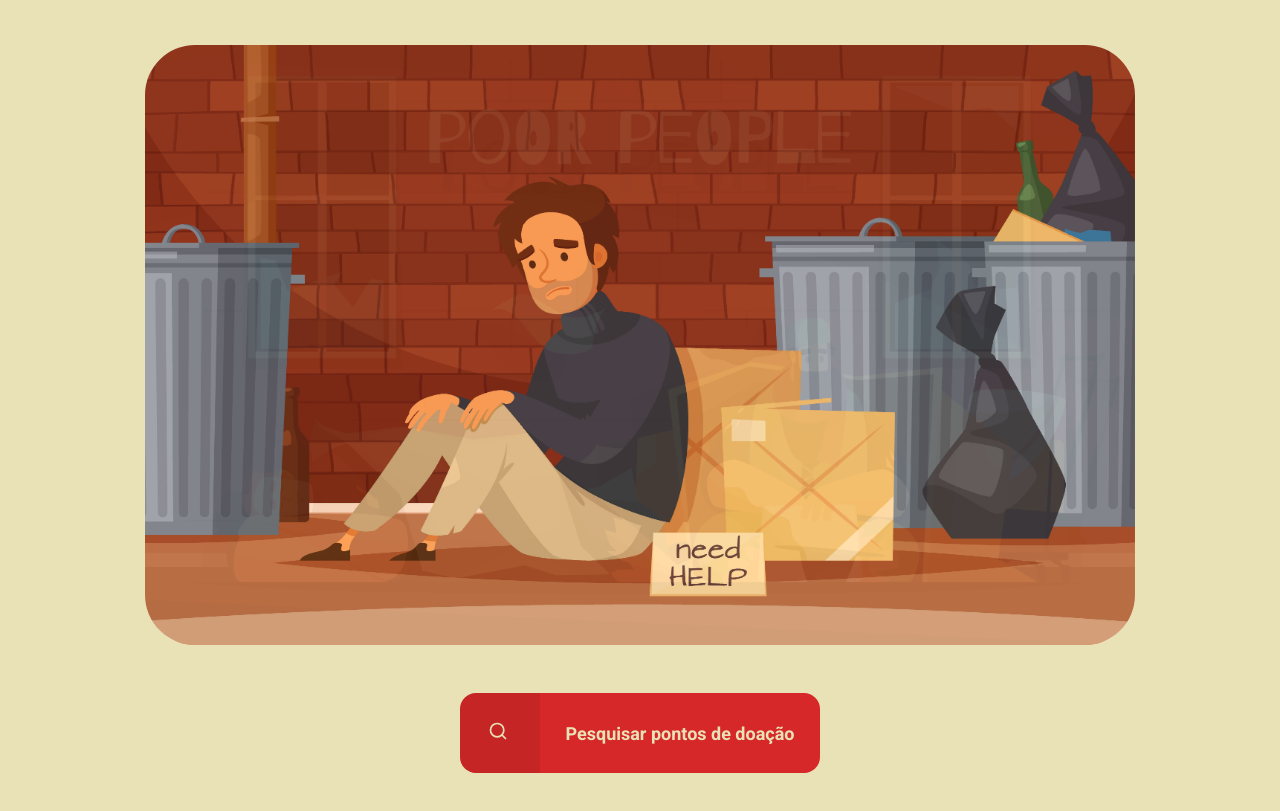
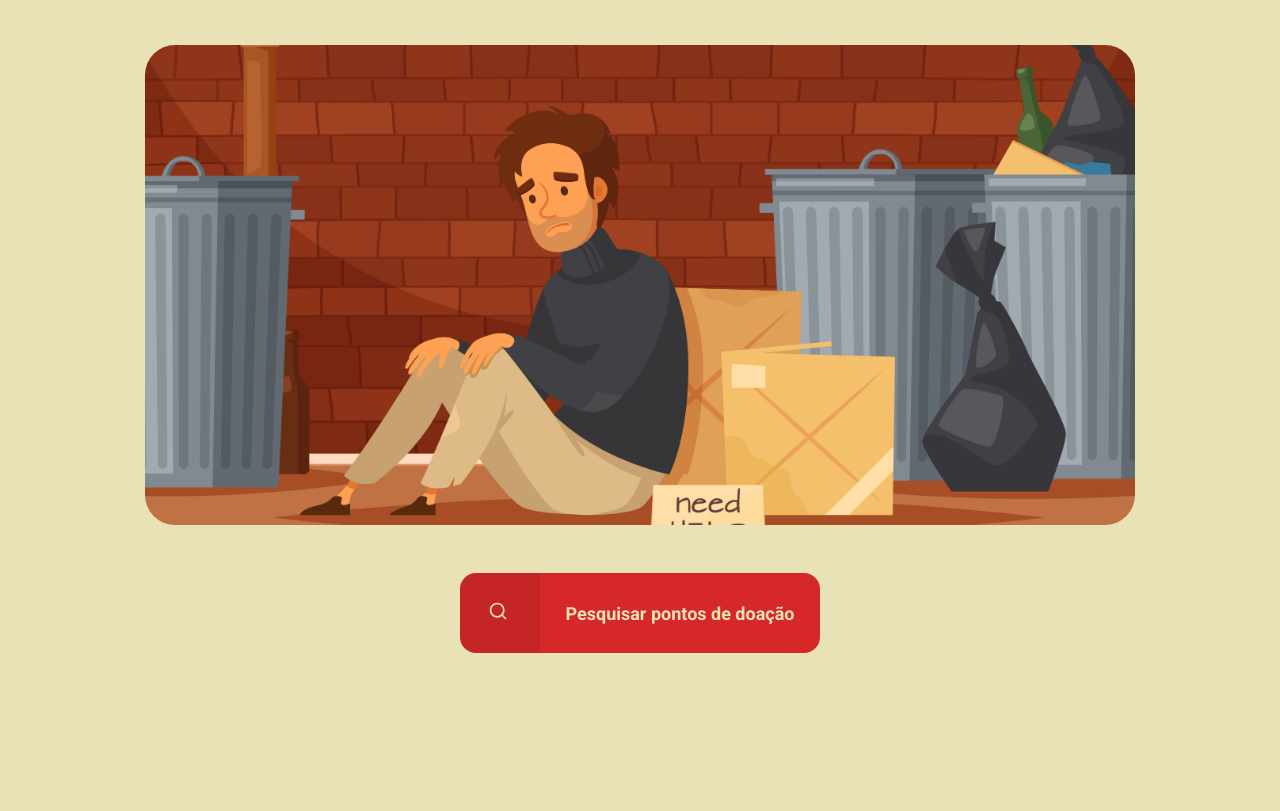
Before and after one commit to andersongames/warm-Up, a plain HTML site: page index.html in a window 1280 px wide. Shown: the part 115-926 px from the top of the page. After the commit the page ends 816 px from the top, so only its background shows below. Drawn offline with Linux system fonts and the light colour scheme.

Commit message:
animation

```diff
--- a/index.html
+++ b/index.html
@@ -17,13 +17,10 @@
     <title>Warm Up</title>
 </head>
 <body>
-
     <div id="page-home">
-
         <div class="content">
 
             <header>
-
                 <div class="logo">
                     <img src="assets/scarf.svg" alt="Logo">
                     <span>
@@ -37,18 +34,14 @@
                         Cadastre um ponto de arrecadação
                     </a>
                 </div><!--log-in-->
-
             </header>
 
             <main>
-
-            <div class="banner">
-                <div class="box">
-                    <img class="img1" src="images/poor-people.jpg" alt="Poor people">
-                    <img class="img2" src="images/need-help.jpg" alt="Need help">
-                    <img class="img3" src="images/donate-cut.jpg" alt="Donate cut">
-                </div><!--box-->
-            </div><!--banner-->
+                <div id="slider">
+                        <img class="selected" src="images/poor-people.jpg" alt="poor-people">
+                        <img src="images/need-help.jpg" alt="need-help">
+                        <img src="images/donate-cut.jpg" alt="donate-cut">
+                </div><!--slider-->
 
                 <div class="button">
                     <a href="#">
@@ -56,11 +49,9 @@
                         <strong>Pesquisar pontos de doação</strong>
                     </a>
                 </div><!--button-->
-
             </main>
 
         </div><!--content-->
-
     </div><!--page-home-->
 
 <!--icons-author
@@ -69,5 +60,7 @@
 <a href="http://www.freepik.com">Designed by pch.vector / Freepik</a>
 Icons made by <a href="http://www.freepik.com/" title="Freepik">Freepik</a> from <a href="https://www.flaticon.com/" title="Flaticon"> www.flaticon.com</a>
 -->
+
+    <script src="scripts/page-home.js"></script>
 </body>
 </html>
--- /dev/null
+++ b/scripts/page-home.js
@@ -0,0 +1,24 @@
+let time  = 3000
+    currentImageIndex = 0
+    images = document.querySelectorAll("#slider img"),
+    max = images.length
+
+function nextImage() {
+    images[currentImageIndex].classList.remove("selected")
+
+    currentImageIndex++
+
+    if(currentImageIndex >= max)
+        currentImageIndex = 0
+
+    images[currentImageIndex].classList.add("selected")
+}
+
+function start() {
+    setInterval(() => {
+        //troca de imagem
+        nextImage()
+    }, time);
+}
+
+window.addEventListener("load", start)
--- a/styles/_page-home.scss
+++ b/styles/_page-home.scss
@@ -61,68 +61,27 @@
             flex-direction: column;
             margin-top: 48px;
             justify-content: space-between;
+            align-items: center;
 
-            div.banner {
-                margin: 0 auto;
+            #slider {
                 width: 90%;
-                height: 600px;
+                max-width: 1000px;
+                height: 60vh;
+                max-height: 600px;
+                position: relative;
 
-                div.box {
-                    overflow: hidden;
-                    position: relative;
-                    border-radius: 50px;
+                img {
                     width: 100%;
                     height: 100%;
+                    position: absolute;
+                    object-fit: cover;
+                    opacity: 0;
+                    transition: opacity 2s;
+                    border-radius: 30px;
+                }
 
-                    img {
-                        position: absolute;
-                        width: 100%;
-                        height: 100%;
-                    }
-
-                   img.img1 {
-                       animation-name: transparency1;
-                       animation-duration: 9s;
-                       animation-delay: 3s;
-                       animation-iteration-count: infinite;
-                       z-index: 2;
-                    }
-
-                    @keyframes transparency1 {
-                        0% {
-                            opacity: 1;
-                        }
-                        33% {
-                            opacity: 0;
-                        }
-                        100% {
-                            opacity: 0;
-                        }
-                    }
-
-                    img.img2 {
-                        animation-name: transparency2;
-                        animation-duration: 9s;
-                        animation-delay: 5s;
-                        animation-iteration-count: infinite;
-                        z-index: 1;
-                    }
-
-                    @keyframes transparency2 {
-                        0% {
-                            opacity: 1;
-                        }
-                        33% {
-                            opacity: 1;
-                        }
-                        100% {
-                            opacity: 0;
-                        }
-                    }
-
-                    img.img3 {
-                        z-index: 0;
-                    }
+                img.selected {
+                    opacity: 1;
                 }
             }
 
```
Also changed, not shown: styles/main.css, 1 other file. Lines whose indentation alone changed are shown as unchanged.
